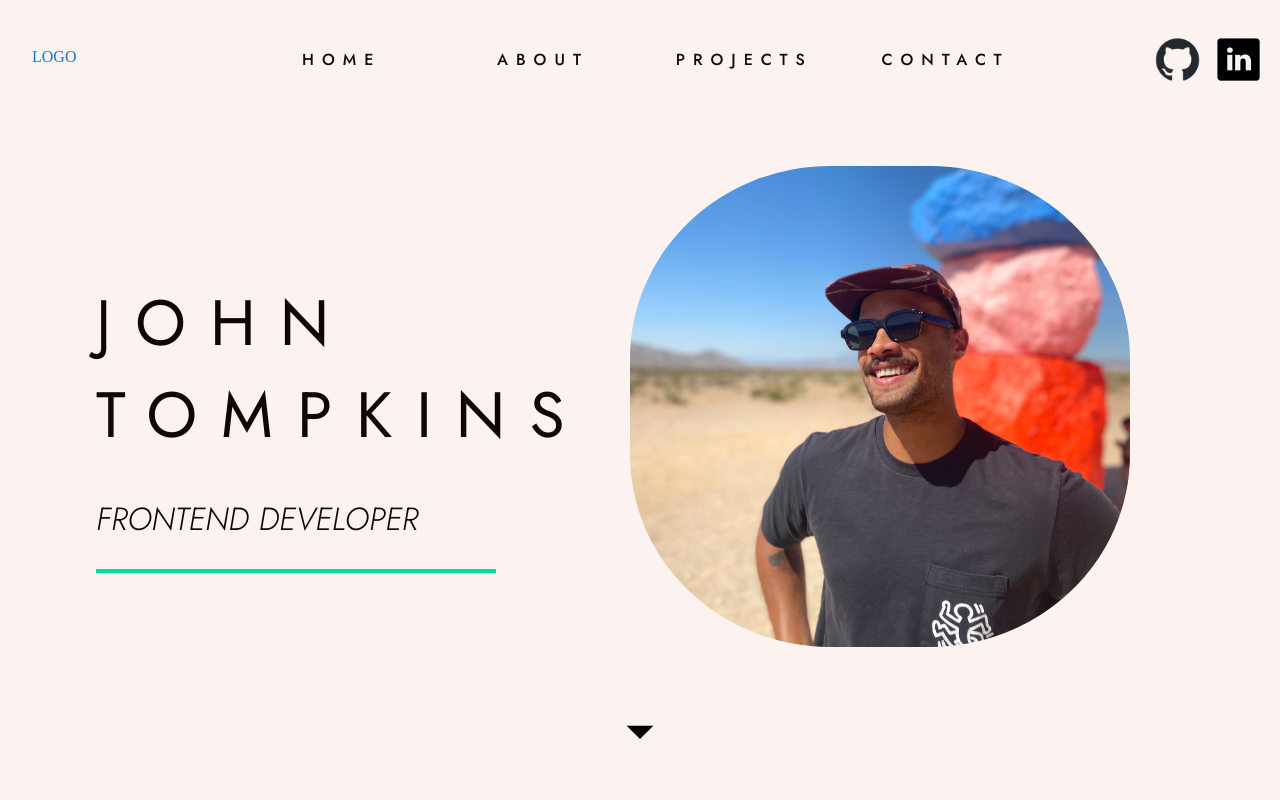
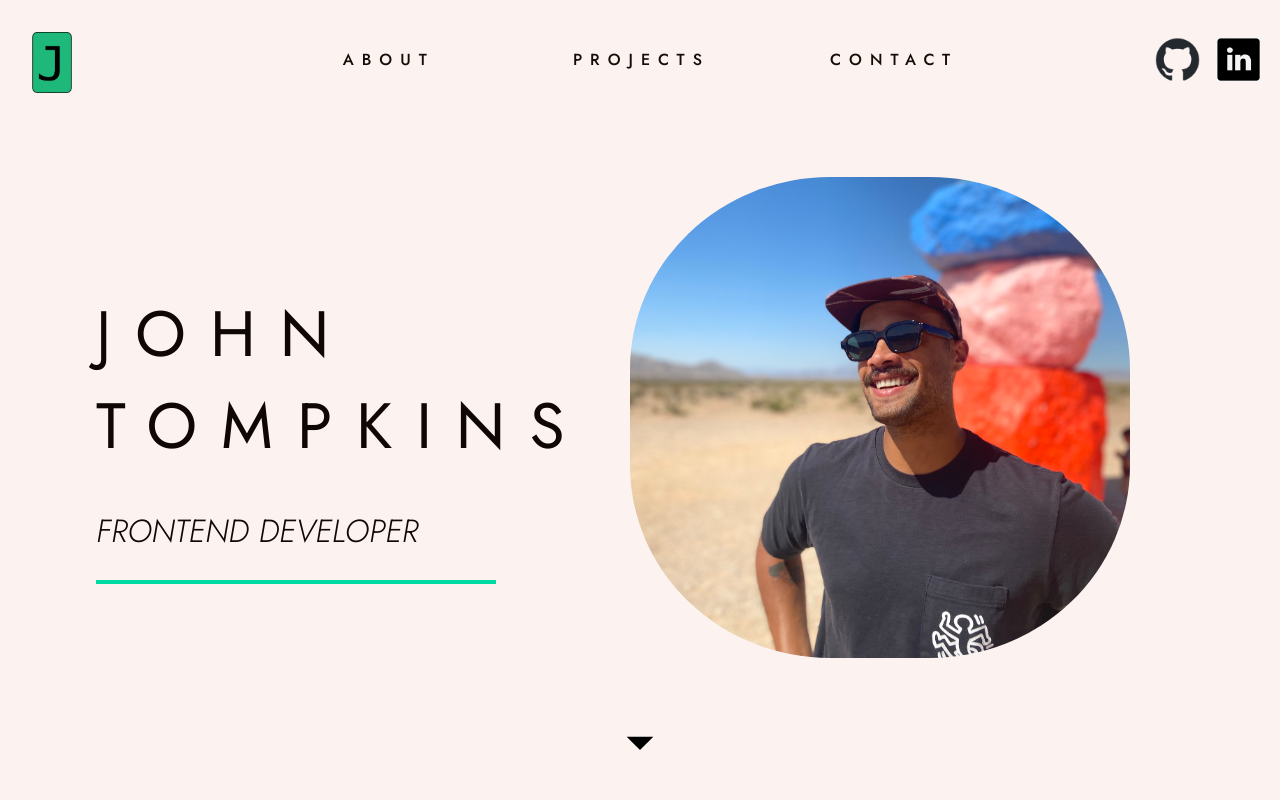
Before and after one commit to jtompkins415/portfolio_site, a React (Vite) app: page / in a window 1280 px wide. Shown: the top 800 px of the page. Built offline with nearby package versions, Linux system fonts and the light colour scheme.

Commit message:
add logo to NavBar, remove home link

```diff
--- a/src/Navbar/Routes/NavBar.css
+++ b/src/Navbar/Routes/NavBar.css
@@ -11,12 +11,24 @@
 }
 
 .logo-container {
+    margin-top: -1rem;
     margin-left: 2rem;
     margin-right: 4rem;
     color:#170C05;
 }
 
+.logo-container img {
+    width: 40px;
+    transition-property: width, filter;
+    transition-duration: .5s;
+    transition-timing-function: ease-in;
+}
 
+.logo-container img:hover {
+    width: 45px;
+    filter: drop-shadow(7px 2px 4px black);
+
+}
 
 .navlink-container .nav-link {
     margin: auto -5rem;
@@ -79,6 +91,11 @@
     text-decoration: none;
 }
 
-.nav-social-img{
-    filter: hue-rotate(270deg);
+.nav-social-img {
+    width: 45px;
+    transition: width .5s ease-in;
 }
+
+.nav-social-img:hover {
+    width: 50px;
+}
--- a/src/Navbar/Routes/NavBar.jsx
+++ b/src/Navbar/Routes/NavBar.jsx
@@ -1,4 +1,3 @@
-import * as React from 'react';
 import { Link } from '@mui/material';
 import './NavBar.css'
 function NavBar(){
@@ -11,15 +10,10 @@ function NavBar(){
                     <Link
                     href='/'
                     underline='none'
-                    >LOGO</Link>
+                    >
+                      <img src='src/assets/logo_green.png'/>
+                    </Link>
                 </div>
-                <div className='navlink-container'>
-                  <Link
-                  href='/'
-                  className='nav-link gold'
-                  underline='none'
-                  >Home</Link>
-                  </div>
                 <div className='navlink-container'>
                   <Link
                   href='/about'
@@ -44,12 +38,12 @@ function NavBar(){
                 <div className='navlink-container-social'>
                   <Link
                   href='https://github.com/jtompkins415' className='nav-link-social' underline='none'
-                  ><img src='src/assets/github-mark/github-mark.png' alt='github-logo' width={45}/></Link>
+                  ><img className='nav-social-img' src='src/assets/github-mark/github-mark.png' alt='github-logo' width={45}/></Link>
                   <Link
                   href='https://www.linkedin.com/in/jtompkins415/'
                   className='nav-link-social'
                   underline='none'
-                  ><img className='nav-social-img' src='src/assets/Black-linkedin-logo-design-on-transparent-background-PNG.png' width={45} style={{ filter: 'hue-rotate(270deg)' }}/></Link>
+                  ><img className='nav-social-img' src='src/assets/Black-linkedin-logo-design-on-transparent-background-PNG.png'  style={{ filter: 'hue-rotate(270deg)' }}/></Link>
                 </div>
 
             </div>
```
